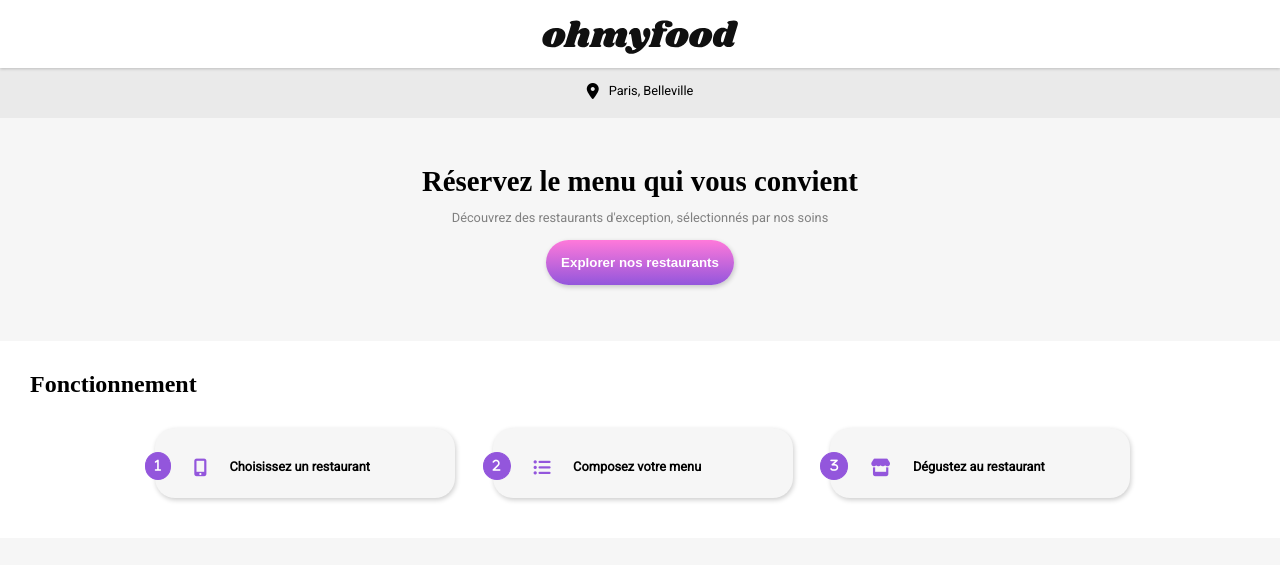
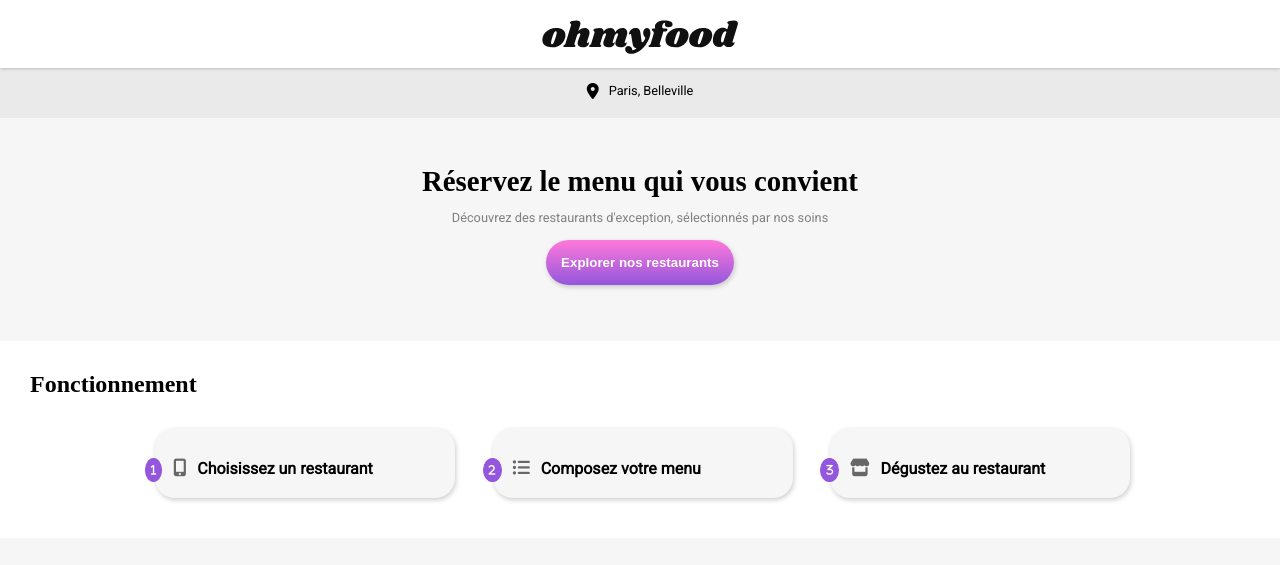
Before and after one commit to Orcryx/OCR_P3, a plain HTML site: page accueil.html in a window 1280 px wide. Shown: the top 565 px of the page. Drawn offline with Linux system fonts and the light colour scheme; a web font is replaced by a local one.

Commit message:
Modification icone des étapes de fontionnement de la page d'accueil

```diff
--- a/accueil.html
+++ b/accueil.html
@@ -30,21 +30,21 @@
         <div class="conteneur">
             <div class="etape">
                 <div class="alignement">
-                    <i class="fa-solid fa-1"></i>
+                    <span class="numero"><i class="fa-solid fa-1"></i></span>
                     <i class="fa-solid fa-icone fa-mobile-screen-button"></i>
                     <p>Choisissez un restaurant</p>
                 </div>
             </div>
             <div class="etape">
                 <div class="alignement">
-                    <i class="fa-solid fa-2"></i>
+                    <span class="numero"><i class="fa-solid fa-2"></i></span>
                     <i class="fa-solid fa-icone fa-list-ul"></i>
                     <p>Composez votre menu</p>
                    </div>
             </div>
             <div class="etape">
                 <div class="alignement">
-                    <i class="fa-solid fa-3"></i>
+                    <span class="numero"><i class="fa-solid fa-3"></i></span>
                     <i class="fa-solid fa-icone fa-store"></i>
                     <p>Dégustez au restaurant</p>
                 </div>
--- a/sass/style.scss
+++ b/sass/style.scss
@@ -165,30 +165,29 @@ main
     & .alignement
     {
         display: flex;
+        gap: 4%;
+        align-items: baseline;
         position : absolute;
         width: 90%;
         left: -10px ;
         top : 35%;
         color: black;
         font-weight: bold;
-        & .fa-solid
+        & .numero
         {
-            padding: 7px 9px 3px 9px ;
-            margin-right: 5%;
-            font-size: 0.8em;
-            color: #ffff;
-            background-color: $primaire;
-            border: 1px $primaire solid;
-            border-radius: 100%;
+           font-size: 0.7em;
+           color: #fff;;
+           border: 1px $primaire solid;
+           background-color: $primaire;
+           padding: 5px;
+           border-radius: 50%;
         }
         & .fa-icone
         {
-            color: $primaire;
+            color: #686666;
             font-size: 1.1em;
-            background: transparent;
-            border: none;
         }
-        & p {margin-top: 7px;}
+        & p {margin-top: 7px; font-size: 1em;}
     }
     @media screen and (min-width : 1000px){
         max-width: 300px;
```
Also changed, not shown: css/style.css, 1 other file.
